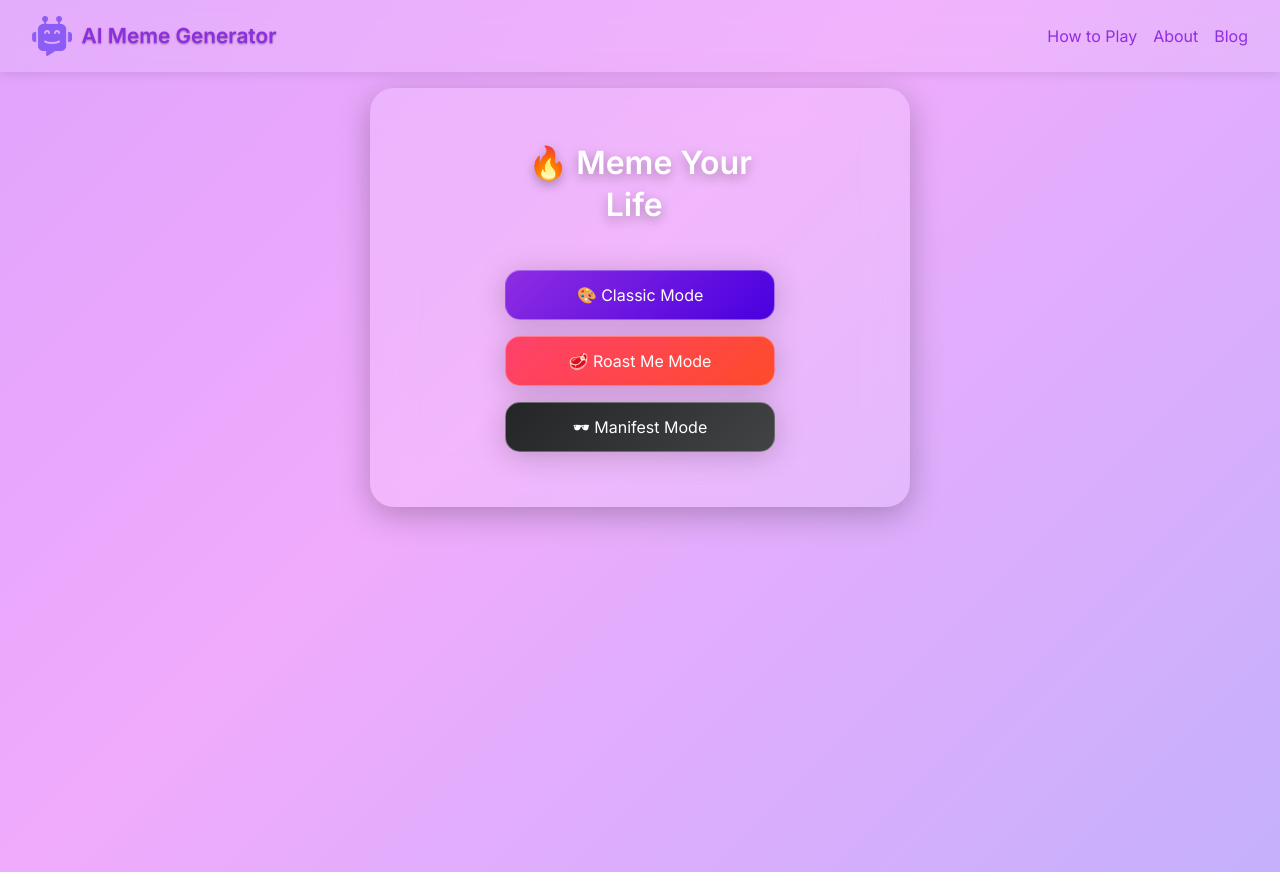
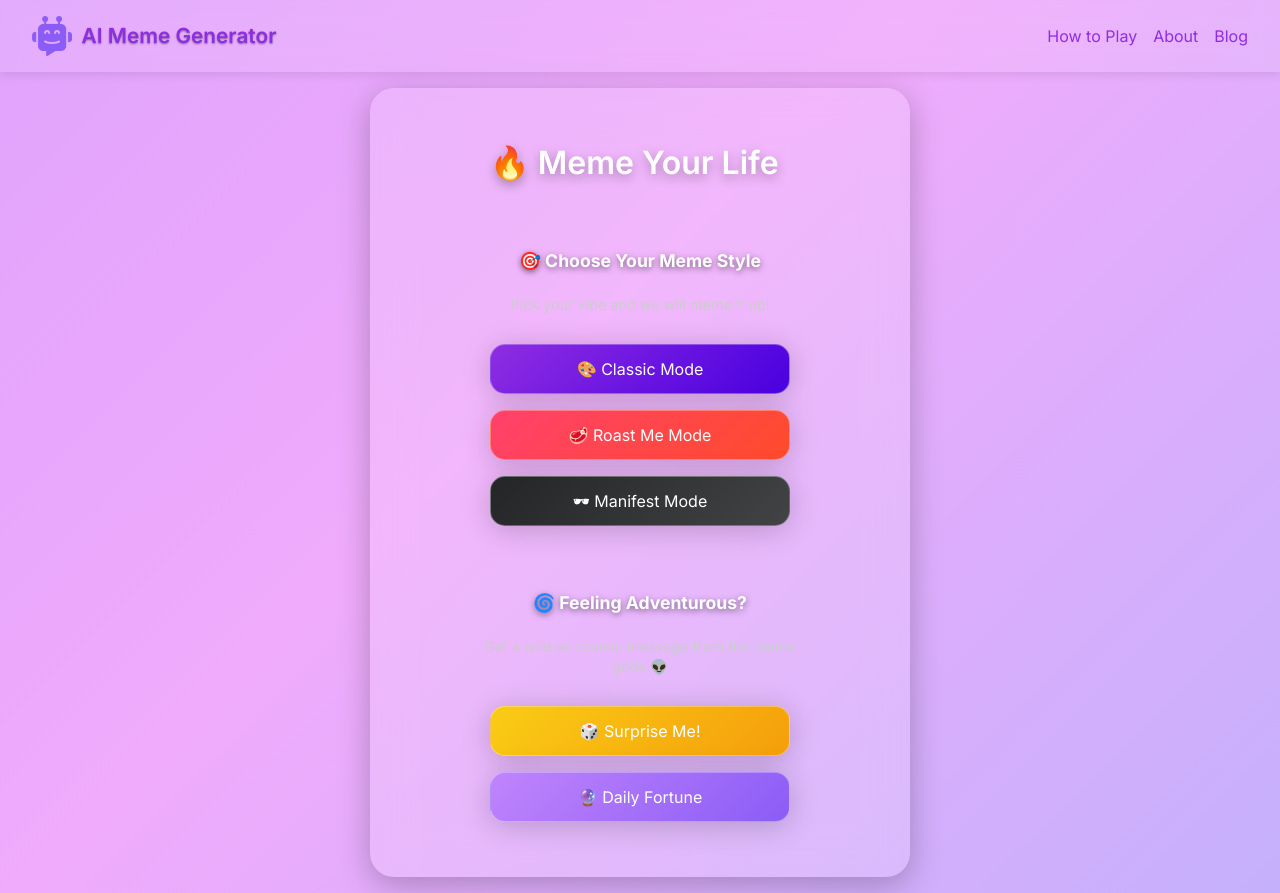
Before and after one commit to atakankaracali/aigeneratormeme, a React (Vite) app: page /meme in a window 1280 px wide. Before the commit the page ends 872 px from the top, so only its background shows below. Built offline with nearby package versions, Linux system fonts and the light colour scheme; no server answers.

Commit message:
Adding-New-Modes

```diff
--- a/src/components/Intro.tsx
+++ b/src/components/Intro.tsx
@@ -2,7 +2,11 @@ import { motion } from "framer-motion";
 import { Typewriter } from 'react-simple-typewriter';
 import './styles/intro.css';
 
-type IntroProps = { onNext: (mode: "classic" | "roast" | "manifest") => void };
+type IntroProps = {
+  onNext: (
+    mode: "classic" | "roast" | "manifest" | "surprise" | "fortune"
+  ) => void;
+};
 
 const Intro = ({ onNext }: IntroProps) => (
   <motion.div
@@ -22,32 +26,29 @@ const Intro = ({ onNext }: IntroProps) => (
       />
     </h2>
 
-    <div className="flex flex-col gap-4 items-center mt-4 w-full">
-      <motion.button
-        whileHover={{ scale: 1.1 }}
-        whileTap={{ scale: 0.95 }}
-        className="intro-button classic-btn"
-        onClick={() => onNext("classic")}
-      >
+    {/* Main Modes */}
+    <div className="button-group-section">
+      <h3 className="group-heading">🎯 Choose Your Meme Style</h3>
+      <p className="group-subtext">Pick your vibe and we will meme it up!</p>
+      <motion.button className="intro-button classic-btn" onClick={() => onNext("classic")}>
         🎨 Classic Mode
       </motion.button>
-
-      <motion.button
-        whileHover={{ scale: 1.1 }}
-        whileTap={{ scale: 0.95 }}
-        className="intro-button roast-btn"
-        onClick={() => onNext("roast")}
-      >
+      <motion.button className="intro-button roast-btn" onClick={() => onNext("roast")}>
         🥩 Roast Me Mode
       </motion.button>
+      <motion.button className="intro-button hr-btn" onClick={() => onNext("manifest")}>
+        🕶 Manifest Mode
+      </motion.button>
+    </div>
 
-      <motion.button
-        whileHover={{ scale: 1.1 }}
-        whileTap={{ scale: 0.95 }}
-        className="intro-button hr-btn"
-        onClick={() => onNext("manifest")}
-      >
-        🕶 Manifest Mode
+    <div className="button-group-section">
+      <h3 className="group-heading">🌀 Feeling Adventurous?</h3>
+      <p className="group-subtext">Get a wild or cosmic message from the meme gods 👽</p>
+      <motion.button className="intro-button surprise-btn" onClick={() => onNext("surprise")}>
+        🎲 Surprise Me!
+      </motion.button>
+      <motion.button className="intro-button fortune-btn" onClick={() => onNext("fortune")}>
+        🔮 Daily Fortune
       </motion.button>
     </div>
   </motion.div>
--- a/src/components/styles/intro.css
+++ b/src/components/styles/intro.css
@@ -57,6 +57,41 @@
   background: linear-gradient(135deg, #232526, #414345);
 }
 
+.surprise-btn {
+  background: linear-gradient(135deg, #facc15, #f59e0b);
+}
+
+.fortune-btn {
+  background: linear-gradient(135deg, #c084fc, #8b5cf6);
+}
+
+.button-group-section {
+  display: flex;
+  flex-direction: column;
+  gap: 1rem;
+  align-items: center;
+  margin-top: 2.2rem;
+  width: 100%;
+}
+
+.group-heading {
+  font-size: 1.1rem;
+  font-weight: 700;
+  color: #fefefe;
+  margin-bottom: 0.3rem;
+  text-shadow: 0 2px 6px rgba(0, 0, 0, 0.5);
+  text-align: center;
+}
+
+.group-subtext {
+  font-size: 0.9rem;
+  color: #cccccc;
+  margin-bottom: 0.8rem;
+  max-width: 90%;
+  text-align: center;
+  line-height: 1.4;
+}
+
 @media (max-width: 480px) {
   .intro-button {
     padding: 10px 20px;
@@ -66,4 +101,12 @@
   .intro-title {
     font-size: 1.3rem;
   }
+
+  .group-heading {
+    font-size: 1rem;
+  }
+
+  .group-subtext {
+    font-size: 0.85rem;
+  }
 }
--- a/src/pages/MemeApp.tsx
+++ b/src/pages/MemeApp.tsx
@@ -18,7 +18,7 @@ function hasInjection(text: string) {
 const MemeApp = () => {
   useCanonical();
   const [step, setStep] = useState(0);
-  const [mode, setMode] = useState<"classic" | "roast" | "manifest" | null>(null);
+  const [mode, setMode] = useState<"classic" | "roast" | "manifest" | "surprise" | "fortune" | null>(null);
   const [feeling, setFeeling] = useState('');
   const [problem, setProblem] = useState('');
   const [lastEnjoyed, setLastEnjoyed] = useState('');
@@ -94,9 +94,13 @@ const MemeApp = () => {
     setError('');
   };
 
-  const handleNextStep = (selectedMode: "classic" | "roast" | "manifest") => {
+  const handleNextStep = (selectedMode: "classic" | "roast" | "manifest" | "surprise" | "fortune") => {
     setMode(selectedMode);
-    setStep(1);
+    if (selectedMode === "surprise" || selectedMode === "fortune" || selectedMode === "roast") {
+      generateMeme();
+    } else {
+      setStep(1);
+    }
   };
 
   const isManifestMode = mode === "manifest";
@@ -113,7 +117,7 @@ const MemeApp = () => {
             title={isManifestMode ? "What is your biggest dream right now?" : "How do you feel today?"}
             options={isManifestMode
               ? ['Find love', 'Land a dream job', 'Become rich', 'Be truly happy', 'Travel the world']
-              : ['Happy', 'Sad', 'Angry', 'Relaxed', 'Tired']}
+              : ['Happy', 'Sad', 'Angry', 'Relaxed', 'Tired', 'Stressed', 'Motivated']}
             selected={feeling}
             setSelected={(val) => { setFeeling(val); setStep(2); }}
           />
@@ -144,7 +148,9 @@ const MemeApp = () => {
         {((step === 1 && isRoastMode && !meme && !loading) || (step === 4 && !loading && !meme)) && (
           <>
             <p className="text-title text-white mb-4">
-              Brutally honest, AI-powered roast. Ready to cry or laugh?
+              {mode === "roast" && "Brutally honest, AI-powered roast. Ready to cry or laugh?"}
+              {mode === "surprise" && "Expect the unexpected 👀"}
+              {mode === "fortune" && "🌸 Your daily cosmic message is loading..."}
             </p>
             <motion.button
               whileHover={{ scale: 1.1 }}
@@ -152,7 +158,10 @@ const MemeApp = () => {
               className="meme-button"
               onClick={generateMeme}
             >
-              {isRoastMode ? '🥩 Roast Me' : '🚀 Generate Meme'}
+              {mode === "roast" && '🥩 Roast Me'}
+              {mode === "surprise" && '🎲 Surprise Me'}
+              {mode === "fortune" && '🔮 Get Today’s Fortune'}
+              {mode === "classic" || mode === "manifest" ? '🚀 Generate Meme' : ''}
             </motion.button>
           </>
         )}
```
Also changed, not shown: 1 other file (tests, documents, lock files or other folders).
